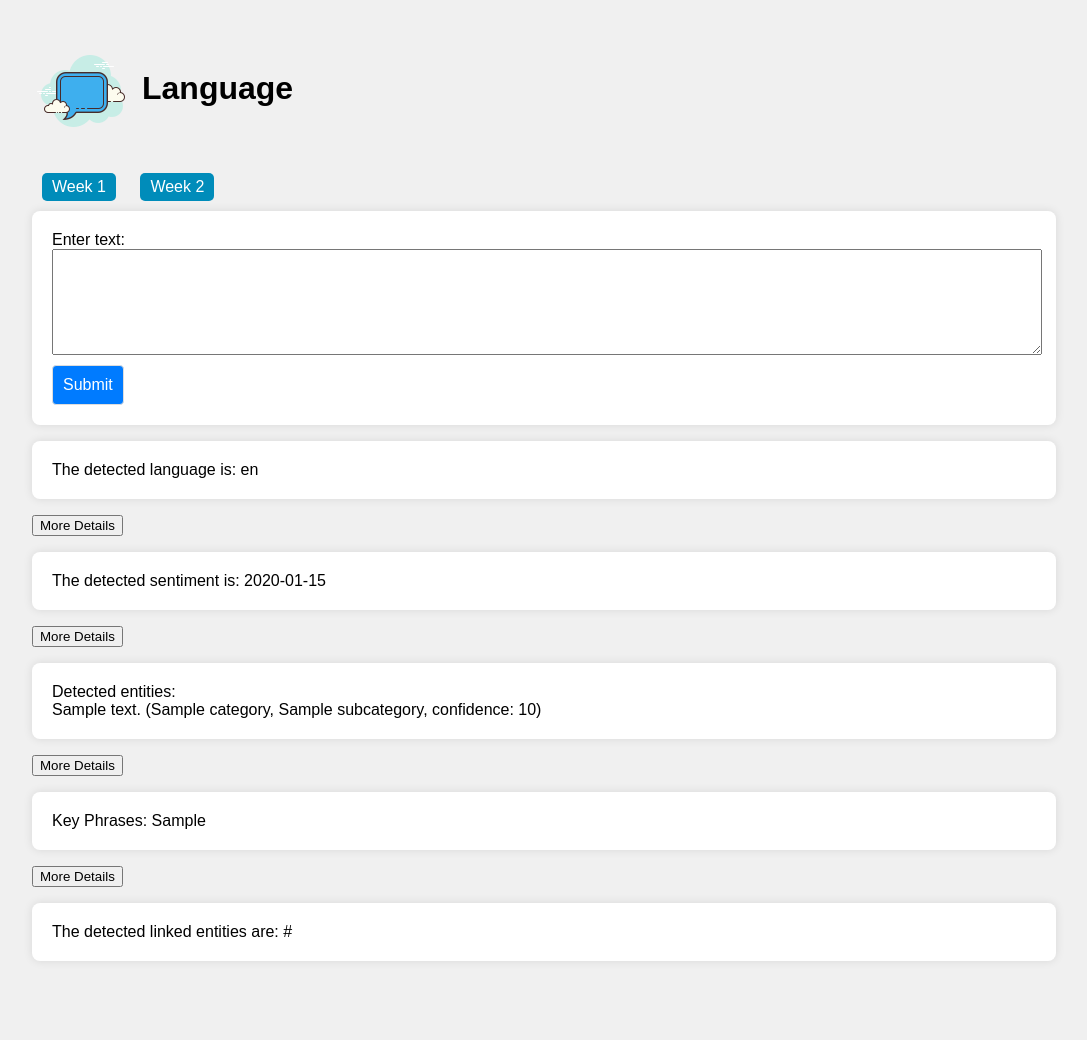
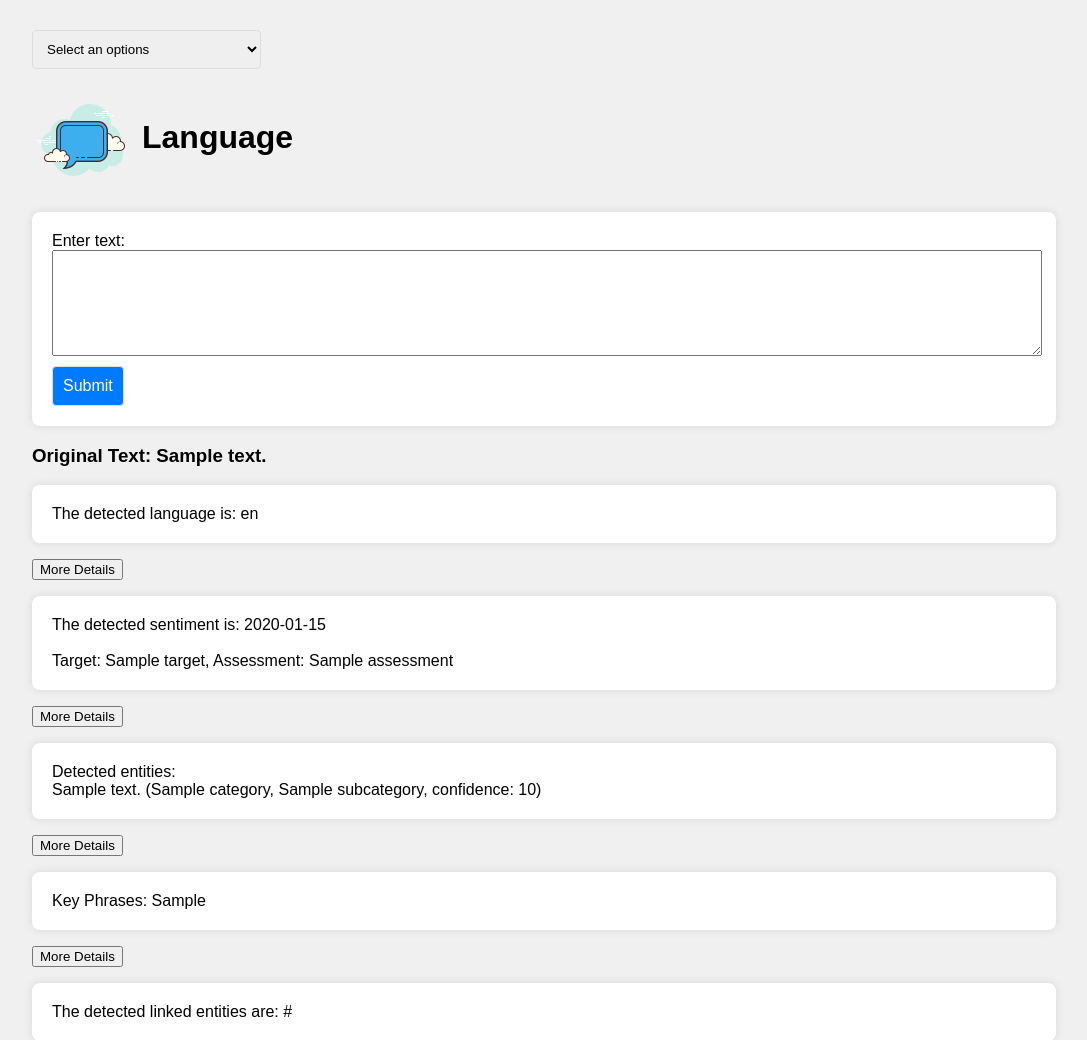
Before and after one commit to VincentK16/azure-ai-services-webapp, a Flask app: template templates/language.html in a window 1280 px wide. Shown: the top 1040 px of the page, without its empty margins (96-1183 px from the left). Before the commit the page ends 961 px from the top, so only its background shows below. Run offline with Flask 3, Linux system fonts and the light colour scheme; the template is opened without the code that fills it: most values are stand-ins (such as "Sample title", 1, 10 or a date in 2020).

Commit message:
Update language.html

```diff
--- a/templates/language.html
+++ b/templates/language.html
@@ -96,16 +96,15 @@
 </head>
 <body>
 
-
     <div class="container">
+        <select id="week" name="week">
+            <option selected disabled>Select an options</option>
+            <option value="1">Azure AI Language</option>
+            <option value="2">Azure AI Vision</option>
+            <option value="3">Azure AI Document Intelligence</option>
+            <option value="4">Azure OpenAI</option>
+        </select>
         <h1><img src="{{ url_for('static', filename='speech.png') }}" alt="Icon">Language</h1>
-
-        <nav>
-            <a class="nav-button" href="{{ url_for('week1') }}">Week 1</a>
-            <a class="nav-button" href="{{ url_for('week2') }}">Week 2</a>
-
-        </nav>
-
 
         <form method="POST">
             <label for="text">Enter text:</label>
@@ -114,6 +113,7 @@
         </form>
 
         {% if language %}
+            <h3>Original Text: {{ original_text }}</h3>
             <p>The detected language is: {{ language }}</p>
         {% else %}
             <p>No language was detected.</p>
@@ -127,7 +127,13 @@
 
 
         {% if sentiment %}
-            <p>The detected sentiment is: {{ sentiment }}</p>
+            <p>The detected sentiment is: {{ sentiment }} <br><br>
+
+                {% for opinion_list in mined_opinions %}
+                {% for opinion in opinion_list %}
+                    Target: {{ opinion.target }}, Assessment: {{ opinion.assessment }}
+                {% endfor %}<br>
+                {% endfor %}</p>
         {% else %}
             <p>No sentiment was detected.</p>
         {% endif %}
@@ -135,7 +141,6 @@
         <div id="sentimentDetails" style="display: none;">
             <pre>{{ sentiment_result }}</pre>
         </div>
-
 
 
 
@@ -189,6 +194,20 @@
         }
      }
         </script>
+         <script>
+            var routeMapping = {
+                '1': 'ailanguage',
+                '2': 'aivision',
+                '3': 'aidocumentintelligence'
+            };
+
+            document.getElementById('week').addEventListener('change', function() {
+                var newRoute = routeMapping[this.value];
+                if (newRoute) {
+                    window.location.href = '/' + newRoute;
+                }
+            });
+        </script>
 
 
 </body>
```
